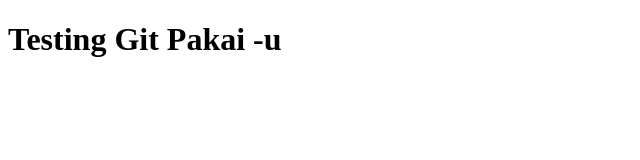
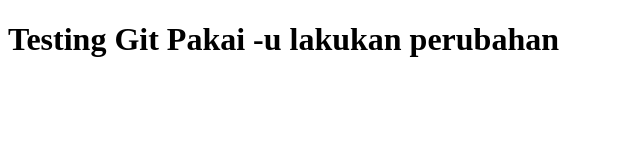
Before and after one commit to Rizanoor/batch15git, a plain HTML site: page index.html in a window 1280 px wide. Shown: the whole page, without its empty margins (0-640 px from the left). Drawn offline with Linux system fonts and the light colour scheme.

Commit message:
feat: lakukan perubahan

```diff
--- a/index.html
+++ b/index.html
@@ -6,6 +6,6 @@
     <title>Batch 15 Git</title>
 </head>
 <body>
-    <h1>Testing Git Pakai -u</h1>
+    <h1>Testing Git Pakai -u lakukan perubahan</h1>
 </body>
 </html>
```
